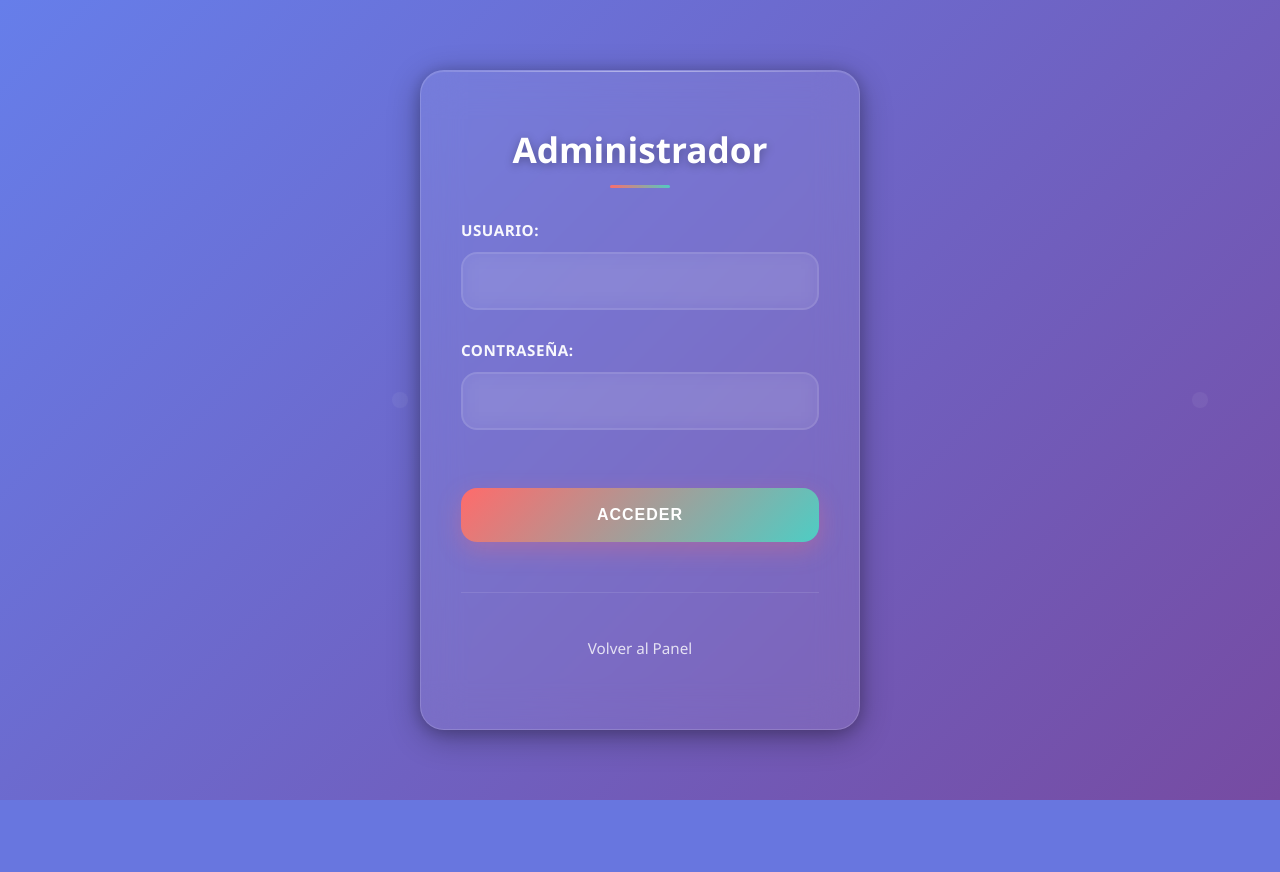
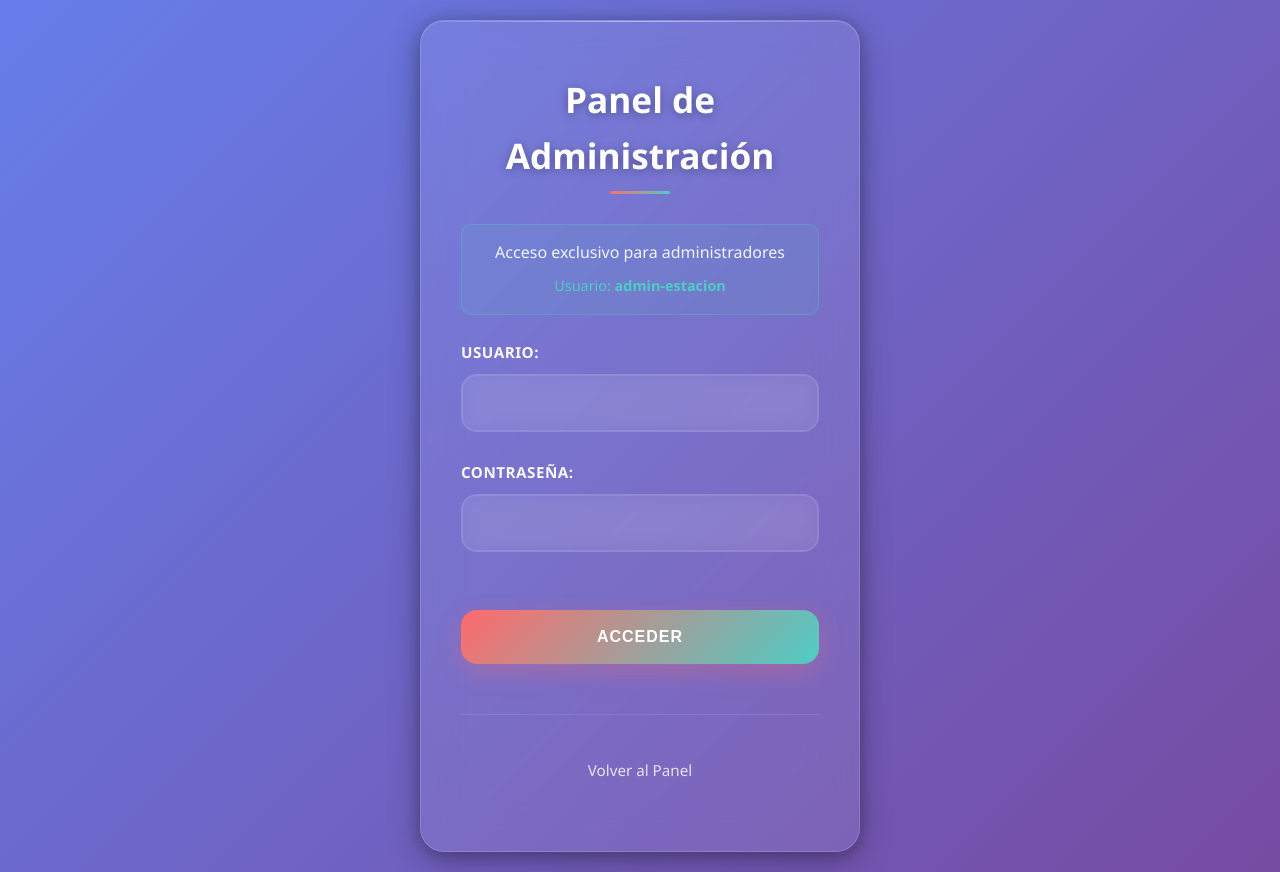
Before and after one commit to saantydev/app-estacion, a PHP site: page /phpmailer/views/admin_login.php in a window 1280 px wide. Before the commit the page ends 800 px from the top, so only its background shows below. Run offline with PHP 8.4, Linux system fonts and the light colour scheme.

Commit message:
Corregir sistema de administración y agregar logout universal

```diff
--- a/assets/css/auth.css
+++ b/assets/css/auth.css
@@ -252,6 +252,26 @@ body::before {
     box-shadow: 0 4px 15px rgba(78, 205, 196, 0.1);
 }
 
+.admin-info {
+    text-align: center;
+    margin-bottom: 25px;
+    padding: 15px;
+    background: rgba(78, 205, 196, 0.1);
+    border-radius: 10px;
+    border: 1px solid rgba(78, 205, 196, 0.3);
+}
+
+.admin-info p {
+    color: rgba(255, 255, 255, 0.9);
+    margin-bottom: 8px;
+    font-weight: 500;
+}
+
+.admin-info small {
+    color: #4ecdc4;
+    font-size: 0.9rem;
+}
+
 @media (max-width: 480px) {
     .auth-container {
         padding: 15px;
--- a/views/admin_login.php
+++ b/views/admin_login.php
@@ -9,7 +9,12 @@
 <body>
     <div class="auth-container">
         <div class="auth-form">
-            <h2>Administrador</h2>
+            <h2>Panel de Administración</h2>
+
+            <div class="admin-info">
+                <p>Acceso exclusivo para administradores</p>
+                <small>Usuario: <strong>admin-estacion</strong></small>
+            </div>
 
             <?php if (isset($error)): ?>
                 <div class="error"><?= htmlspecialchars($error) ?></div>
```
Also changed, not shown: assets/css/style.css (+54 -1 lines), controllers/AdminController.php (+6 -3 lines), controllers/AuthController.php (+9 -0 lines), database/insert_admin_user.sql (+6 -13 lines), views/layouts/main.php (+7 -0 lines).
